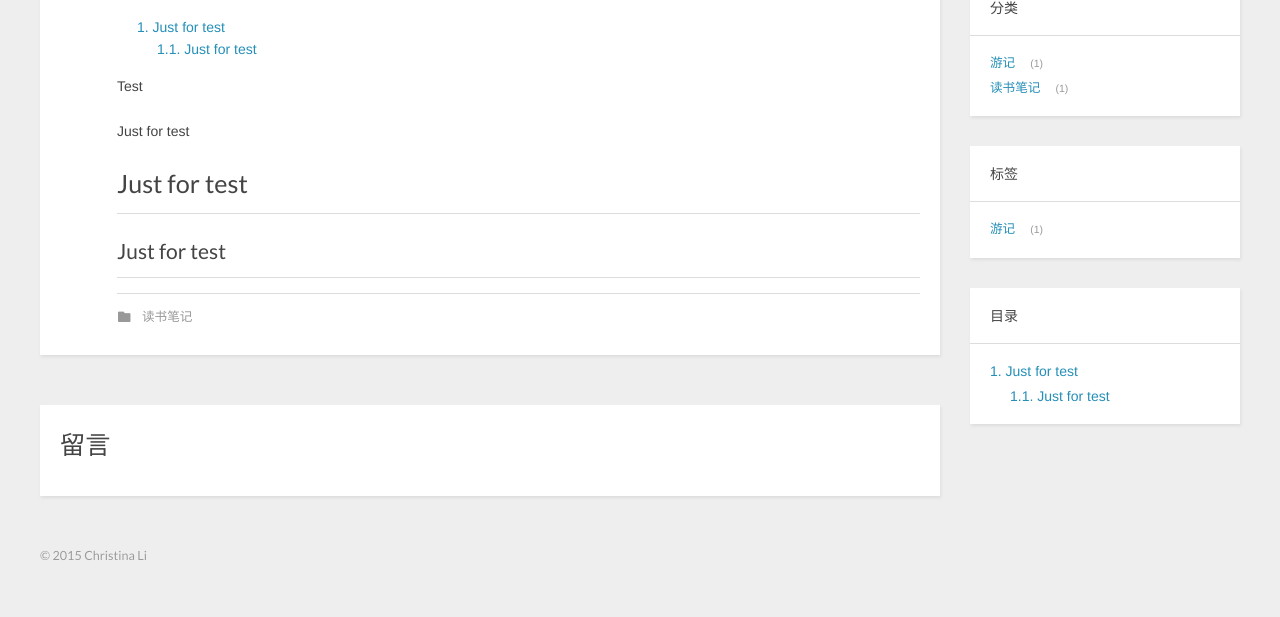
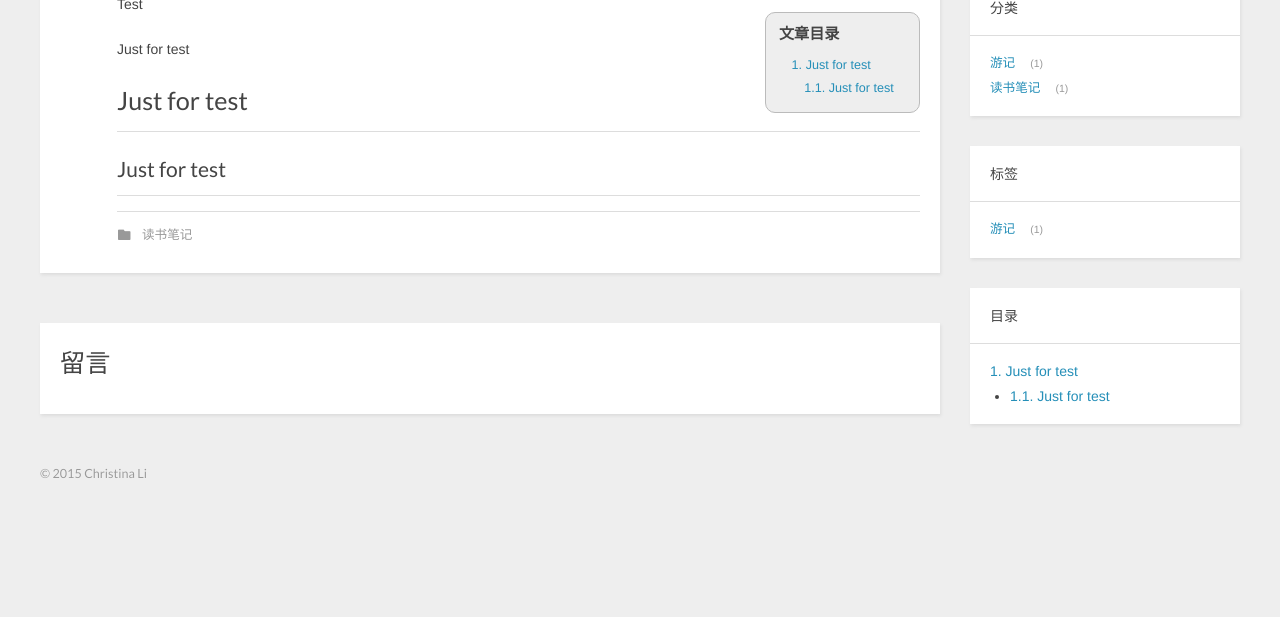
Before and after one commit to christinaliaiping/christinaliaiping.github.io, a plain HTML site: page 2015/03/18/Gone-with-the-wind/index.html in a window 1280 px wide. Shown: the part 247-864 px from the top of the page. After the commit the page ends 800 px from the top, so only its background shows below. Drawn offline with nearby package versions, Linux system fonts and the light colour scheme; a script that the page names is missing.

Commit message:
hexo deploy

```diff
--- a/css/style.css
+++ b/css/style.css
@@ -478,6 +478,34 @@ article footer .addthis {
 article footer .addthis iframe {
   margin-top: 0;
 }
+.toc-article {
+  background: #eee;
+  border: 1px solid #bbb;
+  -webkit-border-radius: 10px;
+  border-radius: 10px;
+  margin: 1.5em 0 0.3em 1.5em;
+  padding: 1.2em 1em 0 1em;
+  max-width: 28%;
+}
+.toc-title {
+  font-size: 120%;
+}
+#toc {
+  line-height: 1em;
+  font-size: 0.9em;
+  float: right;
+}
+#toc .toc {
+  padding: 0;
+  margin: 1em;
+  line-height: 1.8em;
+}
+#toc .toc li {
+  list-style-type: none;
+}
+#toc .toc-child {
+  margin-left: 1em;
+}
 #comment {
   padding: 20px;
   background: #fff;
@@ -797,6 +825,3 @@ pre .clojure .title {
 pre .deletion {
   color: #dc322f;
 }
-.toc li {
-  list-style-type: none;
-}
```
